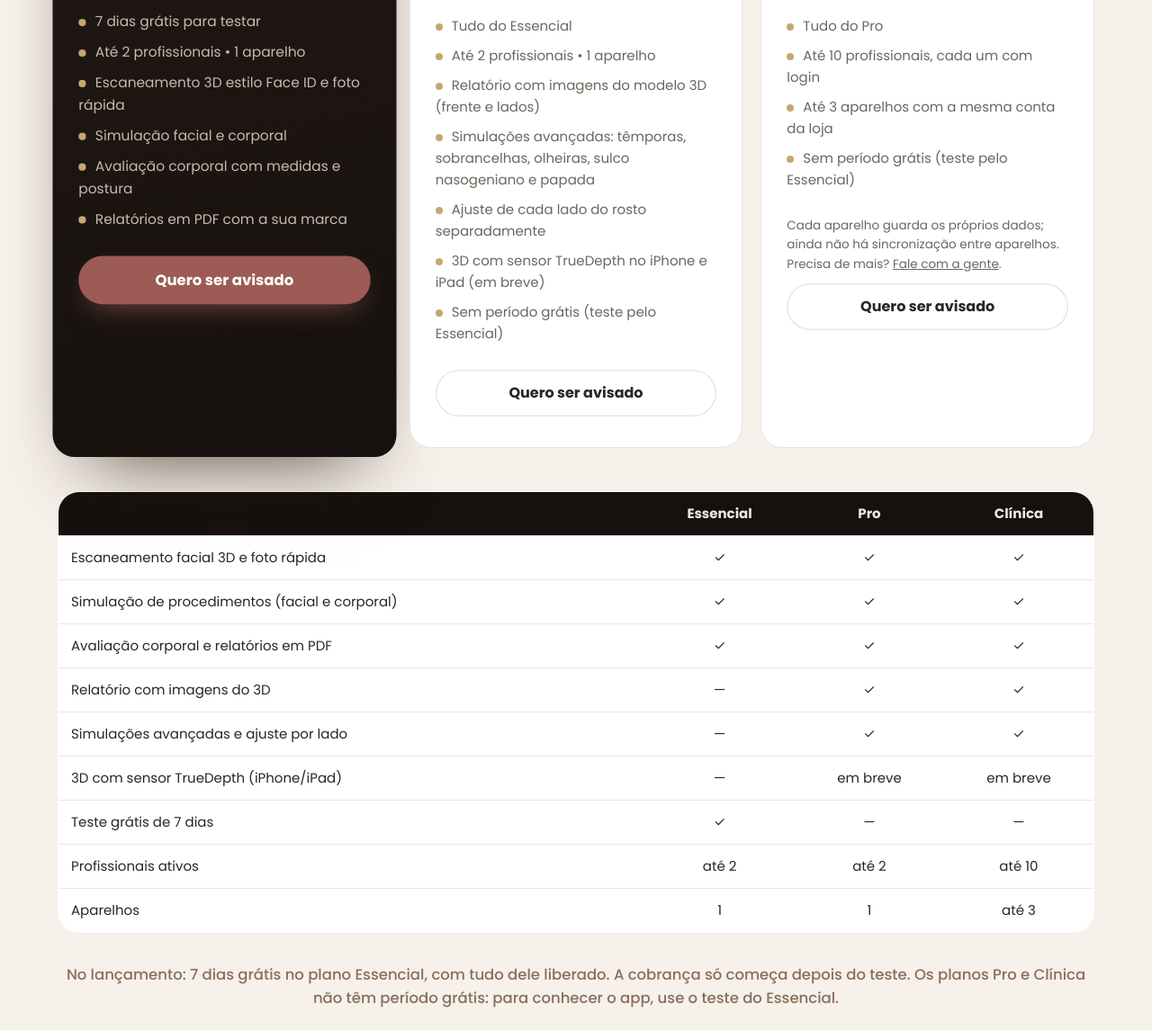
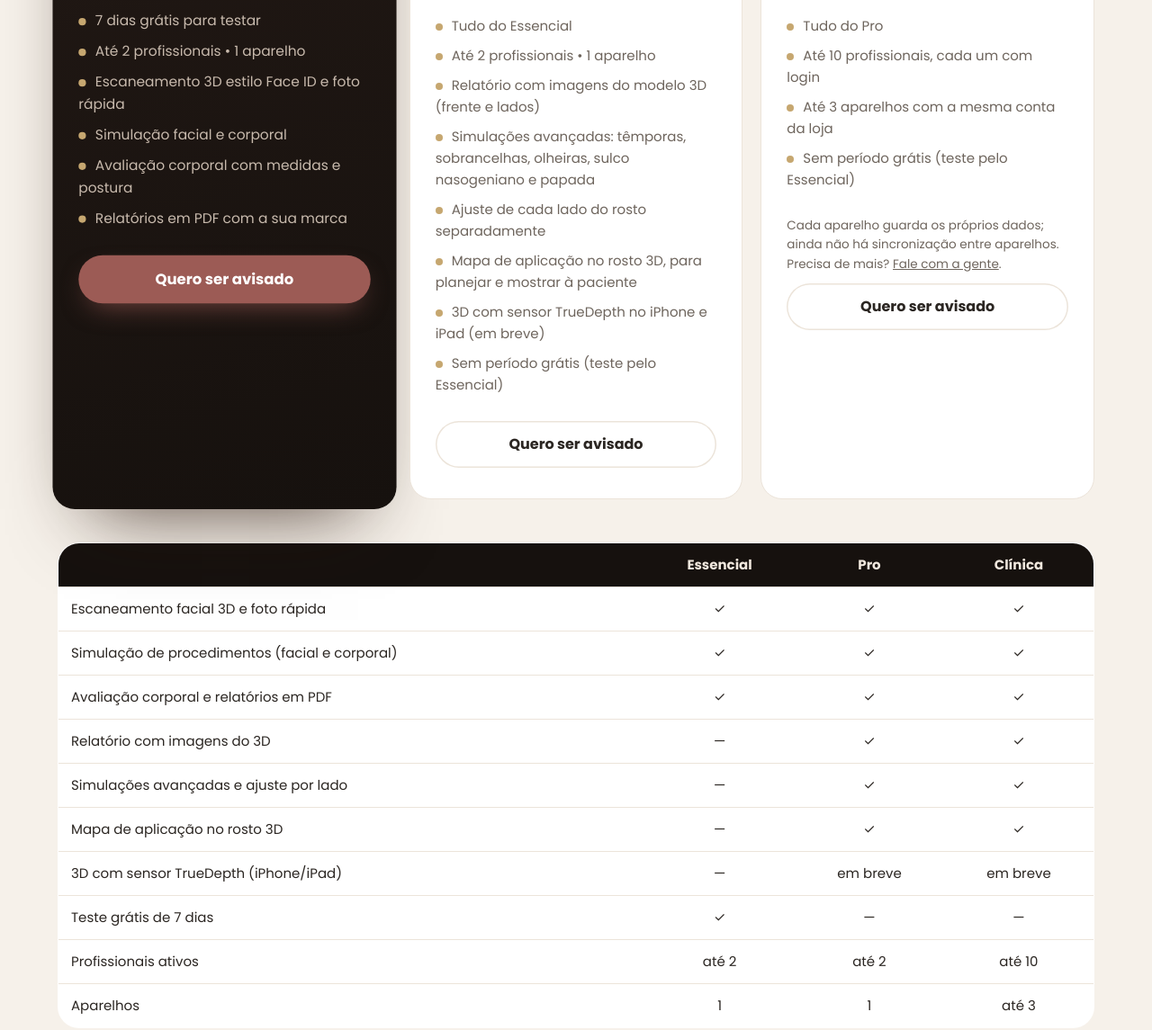
Before and after one commit to nicholassilvag/vellure-site, a plain HTML site: page index.html in a window 1280 px wide. Shown: the part 6405-7550 px from the top of the page at 90% size. Drawn offline with Linux system fonts and the light colour scheme.

Commit message:
Site: mapa de aplicação no Pro e Clínica
Co-Authored-By: Claude Opus 5.5 <noreply@anthropic.com>
Claude-Session: https://claude.ai/code/session_014Lm6mGyUMTVBPFbaDGtvzm

```diff
--- a/index.html
+++ b/index.html
@@ -202,7 +202,7 @@
         <h3>Pro</h3>
         <div class="preco">R$ 397<small> /mês</small></div>
         <p class="nota">Trimestral R$ 1.056 (R$ 352/mês) • Anual R$ 3.804 (R$ 317/mês)</p>
-        <ul><li>Tudo do Essencial</li><li>Até 2 profissionais • 1 aparelho</li><li>Relatório com imagens do modelo 3D (frente e lados)</li><li>Simulações avançadas: têmporas, sobrancelhas, olheiras, sulco nasogeniano e papada</li><li>Ajuste de cada lado do rosto separadamente</li><li>3D com sensor TrueDepth no iPhone e iPad (em breve)</li><li>Sem período grátis (teste pelo Essencial)</li></ul>
+        <ul><li>Tudo do Essencial</li><li>Até 2 profissionais • 1 aparelho</li><li>Relatório com imagens do modelo 3D (frente e lados)</li><li>Simulações avançadas: têmporas, sobrancelhas, olheiras, sulco nasogeniano e papada</li><li>Ajuste de cada lado do rosto separadamente</li><li>Mapa de aplicação no rosto 3D, para planejar e mostrar à paciente</li><li>3D com sensor TrueDepth no iPhone e iPad (em breve)</li><li>Sem período grátis (teste pelo Essencial)</li></ul>
         <a class="btn claro" href="#contato">Quero ser avisado</a>
       </div>
       <div class="plano">
@@ -224,6 +224,7 @@
           <tr><td>Avaliação corporal e relatórios em PDF</td><td>✓</td><td>✓</td><td>✓</td></tr>
           <tr><td>Relatório com imagens do 3D</td><td>—</td><td>✓</td><td>✓</td></tr>
           <tr><td>Simulações avançadas e ajuste por lado</td><td>—</td><td>✓</td><td>✓</td></tr>
+          <tr><td>Mapa de aplicação no rosto 3D</td><td>—</td><td>✓</td><td>✓</td></tr>
           <tr><td>3D com sensor TrueDepth (iPhone/iPad)</td><td>—</td><td>em breve</td><td>em breve</td></tr>
           <tr><td>Teste grátis de 7 dias</td><td>✓</td><td>—</td><td>—</td></tr>
           <tr><td>Profissionais ativos</td><td>até 2</td><td>até 2</td><td>até 10</td></tr>
```
Also changed, not shown: termos.html (+1 -1 lines).
